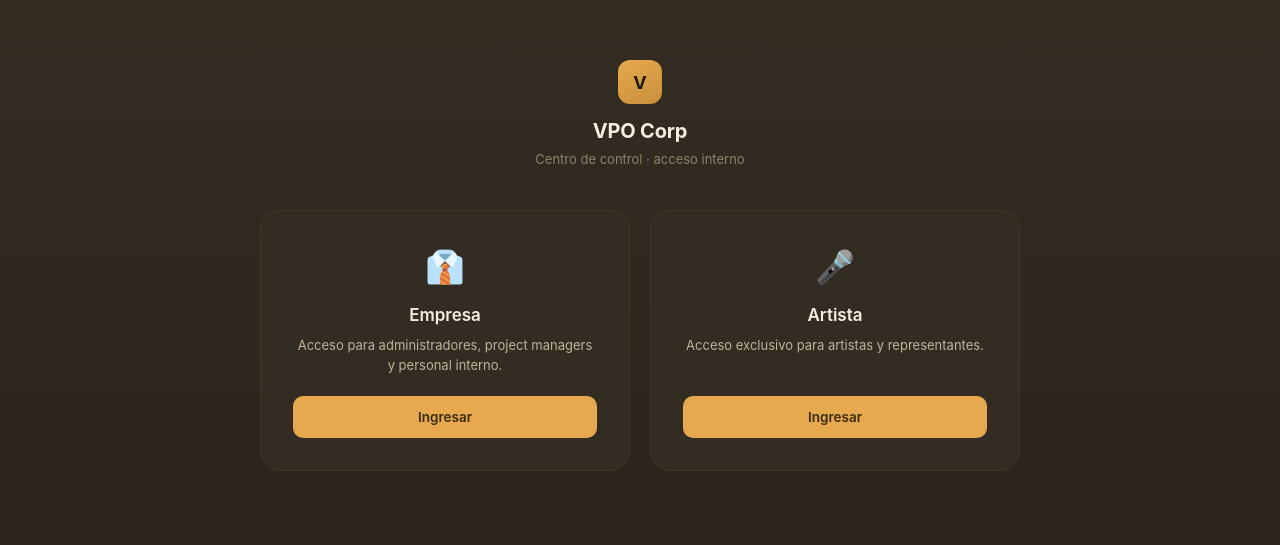
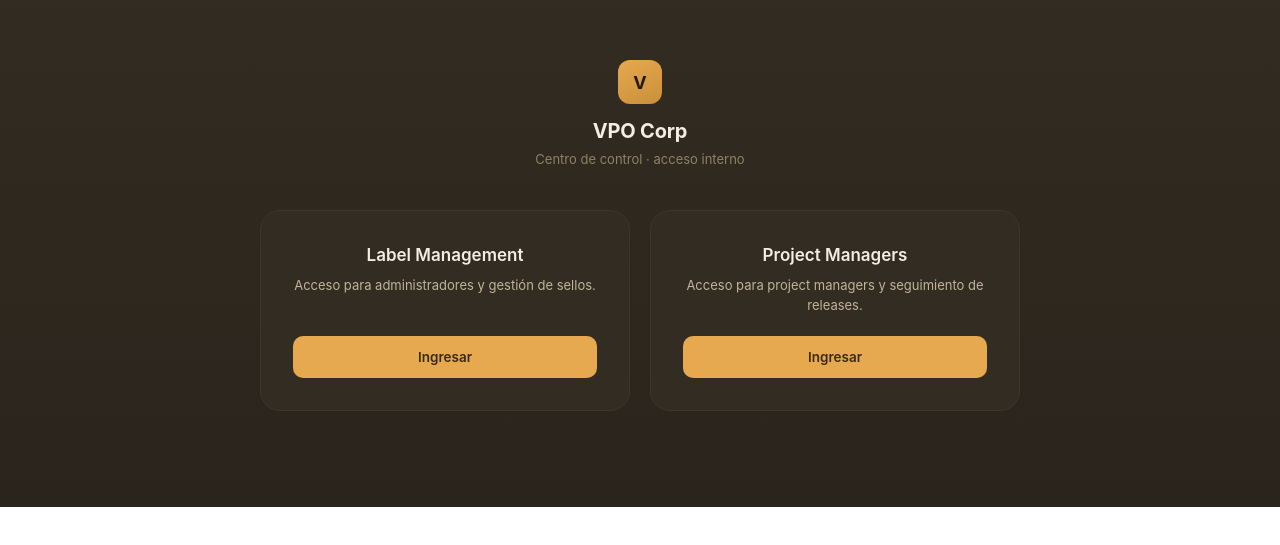
Before and after one commit to Salome2026/DISCOGR-FICA, a Next.js app: page / in a window 1280 px wide. Shown: the part 1572-2117 px from the top of the page. After the commit the page ends 2079 px from the top, so only its background shows below. Built offline with nearby package versions, Linux system fonts and the light colour scheme.

Commit message:
Relabel landing access cards and drop emoji icons
Empresa/Artista becomes Label Management/Project Managers to match
the actual internal-access roles, and removes the decorative emoji
icons per request.

Co-Authored-By: Claude Sonnet 5 <noreply@anthropic.com>

```diff
--- a/app/page.tsx
+++ b/app/page.tsx
@@ -5,7 +5,7 @@ import { useRouter } from "next/navigation";
 import { signIn } from "next-auth/react";
 import VPOScrollHero from "./components/VPOScrollHero";
 
-type Card = "empresa" | "artista" | null;
+type Card = "label" | "pm" | null;
 
 export default function Landing() {
   const router = useRouter();
@@ -71,7 +71,6 @@ export default function Landing() {
         .cards{display:grid;grid-template-columns:1fr 1fr;gap:1.25rem;}
         @media (max-width:640px){ .cards{grid-template-columns:1fr;} }
         .access-card{background:var(--bg-1);border:1px solid var(--line-soft);border-radius:20px;padding:2rem;text-align:center;}
-        .access-card .emoji{font-size:32px;margin-bottom:12px;}
         .access-card h2{font-size:17px;font-weight:600;margin:0 0 8px;}
         .access-card p{font-size:13px;color:var(--text-2);line-height:1.5;margin:0 0 20px;min-height:40px;}
         .access-btn{width:100%;background:var(--gold);border:none;border-radius:10px;padding:11px;color:#3a2b0f;font-weight:600;cursor:pointer;font-size:13.5px;}
@@ -95,18 +94,16 @@ export default function Landing() {
         {active === null && (
           <div className="cards">
             <div className="access-card">
-              <div className="emoji">👔</div>
-              <h2>Empresa</h2>
-              <p>Acceso para administradores, project managers y personal interno.</p>
-              <button className="access-btn" onClick={() => setActive("empresa")}>
+              <h2>Label Management</h2>
+              <p>Acceso para administradores y gestión de sellos.</p>
+              <button className="access-btn" onClick={() => setActive("label")}>
                 Ingresar
               </button>
             </div>
             <div className="access-card">
-              <div className="emoji">🎤</div>
-              <h2>Artista</h2>
-              <p>Acceso exclusivo para artistas y representantes.</p>
-              <button className="access-btn" onClick={() => setActive("artista")}>
+              <h2>Project Managers</h2>
+              <p>Acceso para project managers y seguimiento de releases.</p>
+              <button className="access-btn" onClick={() => setActive("pm")}>
                 Ingresar
               </button>
             </div>
@@ -119,7 +116,7 @@ export default function Landing() {
               ← Volver
             </button>
             <h2 style={{ fontSize: 16, fontWeight: 600, marginBottom: 16 }}>
-              {active === "empresa" ? "Acceso Empresa" : "Acceso Artista"}
+              {active === "label" ? "Acceso Label Management" : "Acceso Project Managers"}
             </h2>
             <form onSubmit={handleLogin} style={{ display: "flex", flexDirection: "column", gap: 14 }}>
               <div>
```
